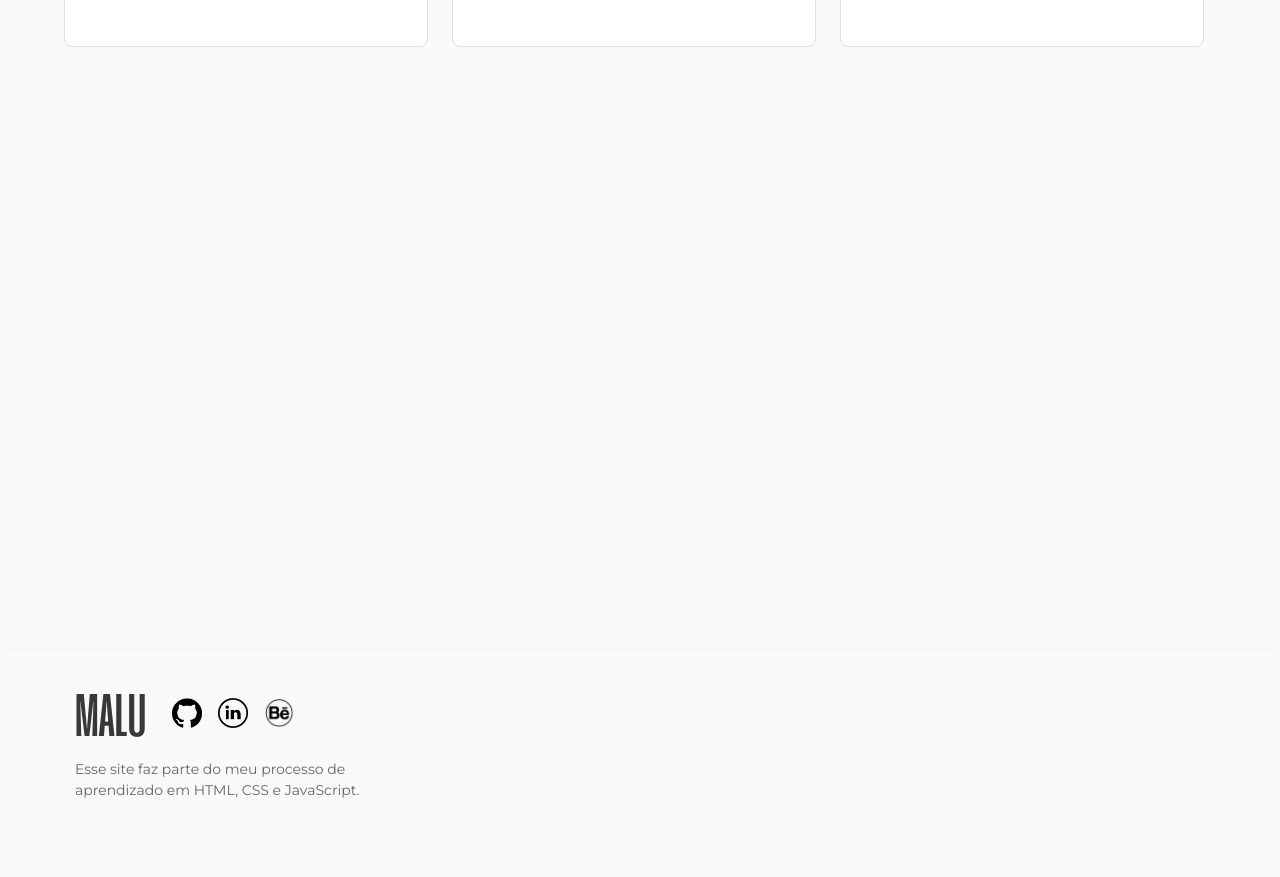
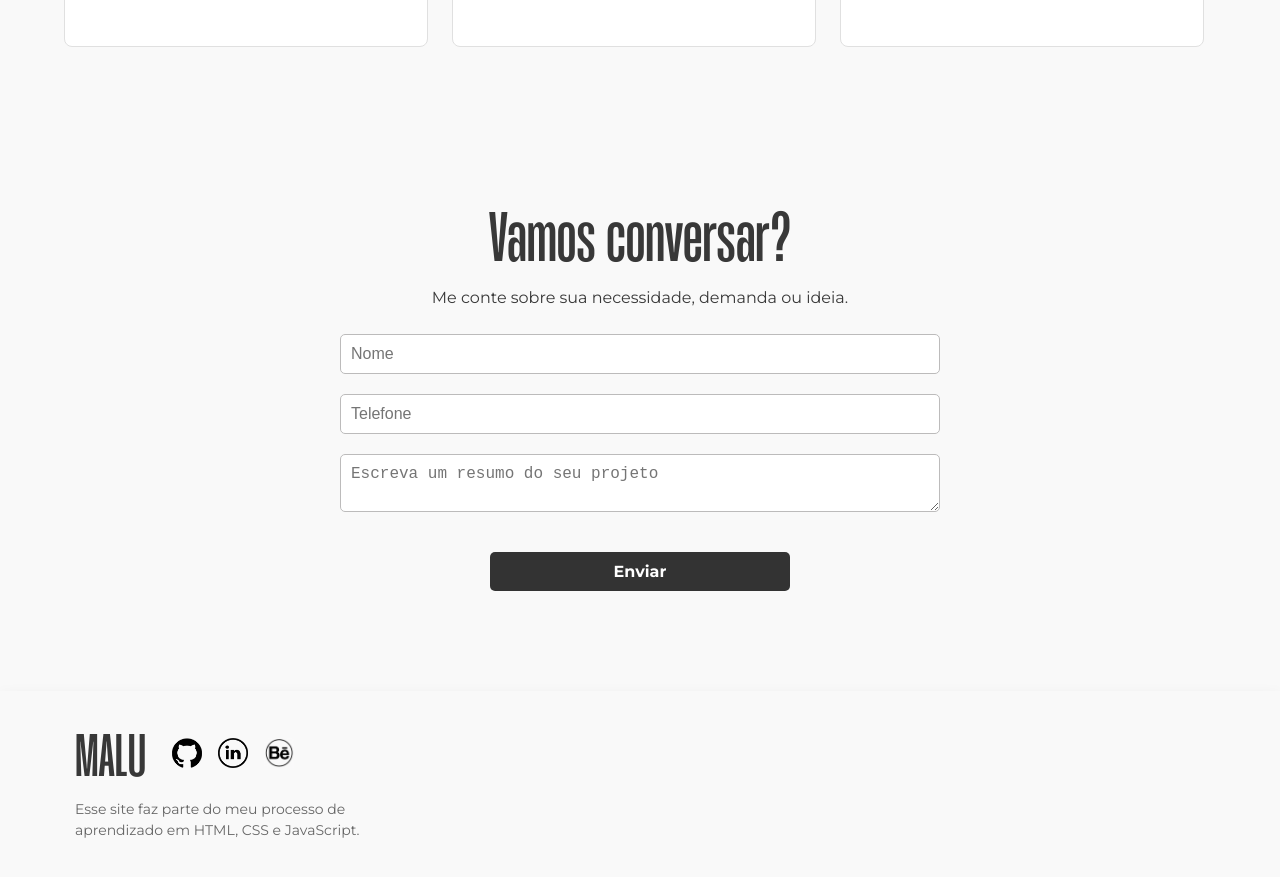
Before and after one commit to tsmalu/portfolio-react, a React (Vite) app: page / in a window 1280 px wide. Shown: the part 1560-2437 px from the top of the page. Built offline with nearby package versions, Linux system fonts and the light colour scheme.

Commit message:
Ajuste na largura e centralização do botão de contato

```diff
--- a/src/styles/contactForm.css
+++ b/src/styles/contactForm.css
@@ -1,11 +1,15 @@
-/* CONTATO */
 .contact-section {
     text-align: center;
     padding: 80px 0;
-    opacity: 0;
-    transform: translateY(50px);
+    opacity: 1; /* Trocar de 0 para 1 */
+    transform: translateY(0); /* Removendo deslocamento */
     transition: opacity 1.5s ease-out, transform 1.5s ease-out;
+    display: flex;
+  flex-direction: column; /* Garante que os elementos fiquem em coluna */
+  align-items: center; /* Centraliza os itens na horizontal */
+  justify-content: center; /* Centraliza na vertical */
 }
+
 
 .contact-section form {
     max-width: 600px;
@@ -13,12 +17,14 @@
     text-align: left;
     display: flex;
     flex-direction: column;
-    align-items: center;
+    width: 100%; /* Garante que ele ocupe o espaço permitido */
 }
+
 
 .contact-section input,
 .contact-section textarea {
     width: 100%;
+    max-width: 600px; /* Evita que os campos fiquem muito largos */
     padding: 10px;
     margin-bottom: 20px;
     border: 1px solid #BCBBBB;
@@ -34,7 +40,13 @@
     border: none;
     border-radius: 5px;
     cursor: pointer;
+    width: 300px; /* Define a largura exata do botão */
+    display: flex;
+    justify-content: center; /* Centraliza o texto dentro do botão */
+    align-items: center;
+    margin: 20px auto; /* Centraliza o botão dentro do formulário */
 }
+
 
 .contact-section button:hover {
     background-color: #555;
```
